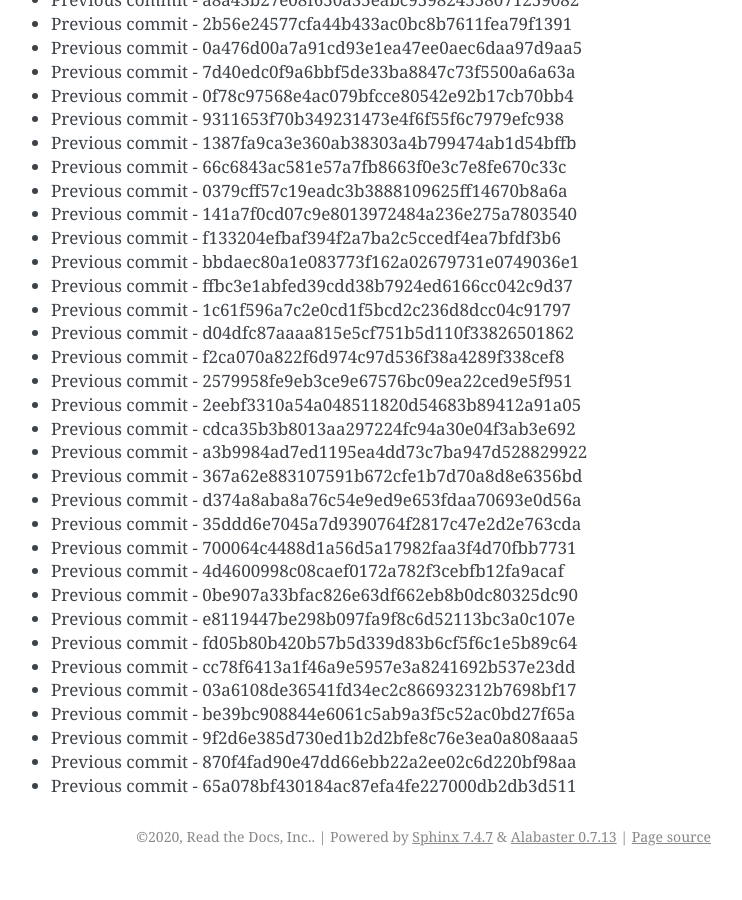
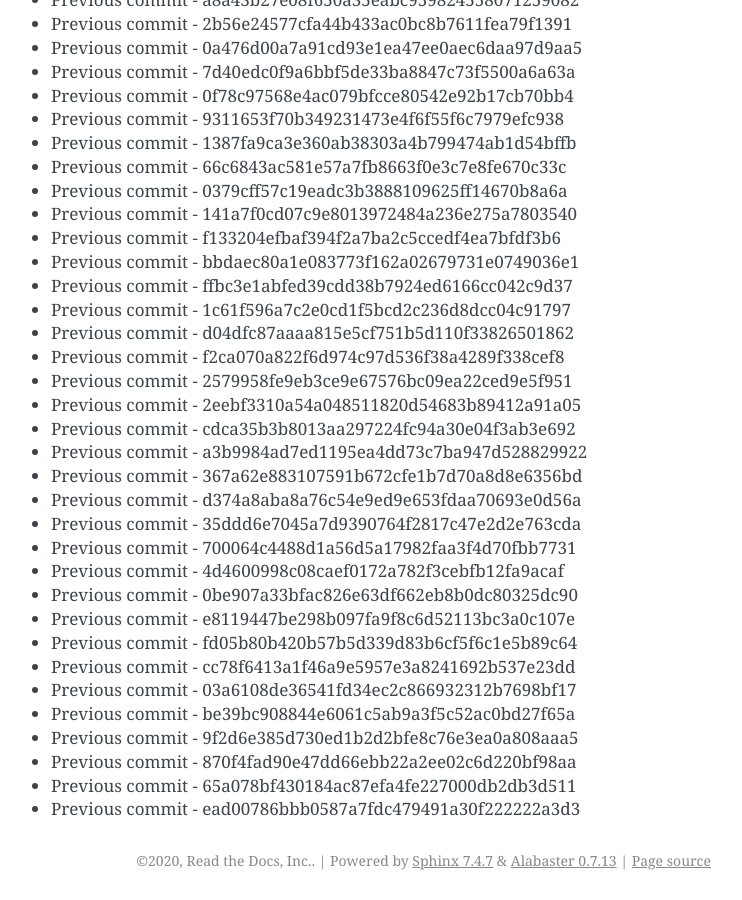
Before and after one commit to readthedocs/rtd-git-stresstest, a Sphinx documentation site: the page built from docs/updates.rst, in a window 1280 px wide and 900 px high, scrolled down 2321 px. Shown: the whole window, without its empty margins (399-1141 px from the left). Built offline with Sphinx 7.4.7, drawn with Linux system fonts in a browser that asks for light colours; before the commit the page ends 3197 px from its top, so only the background shows below that.

Commit message:
Generating commit from previous: ead00786bbb0587a7fdc479491a30f222222a3d3

```diff
--- a/docs/updates.rst
+++ b/docs/updates.rst
@@ -129,3 +129,4 @@ It can be tested for any performance characteristics.
 * Previous commit - 9f2d6e385d730ed1b2d2bfe8c76e3ea0a808aaa5
 * Previous commit - 870f4fad90e47dd66ebb22a2ee02c6d220bf98aa
 * Previous commit - 65a078bf430184ac87efa4fe227000db2db3d511
+* Previous commit - ead00786bbb0587a7fdc479491a30f222222a3d3
```
